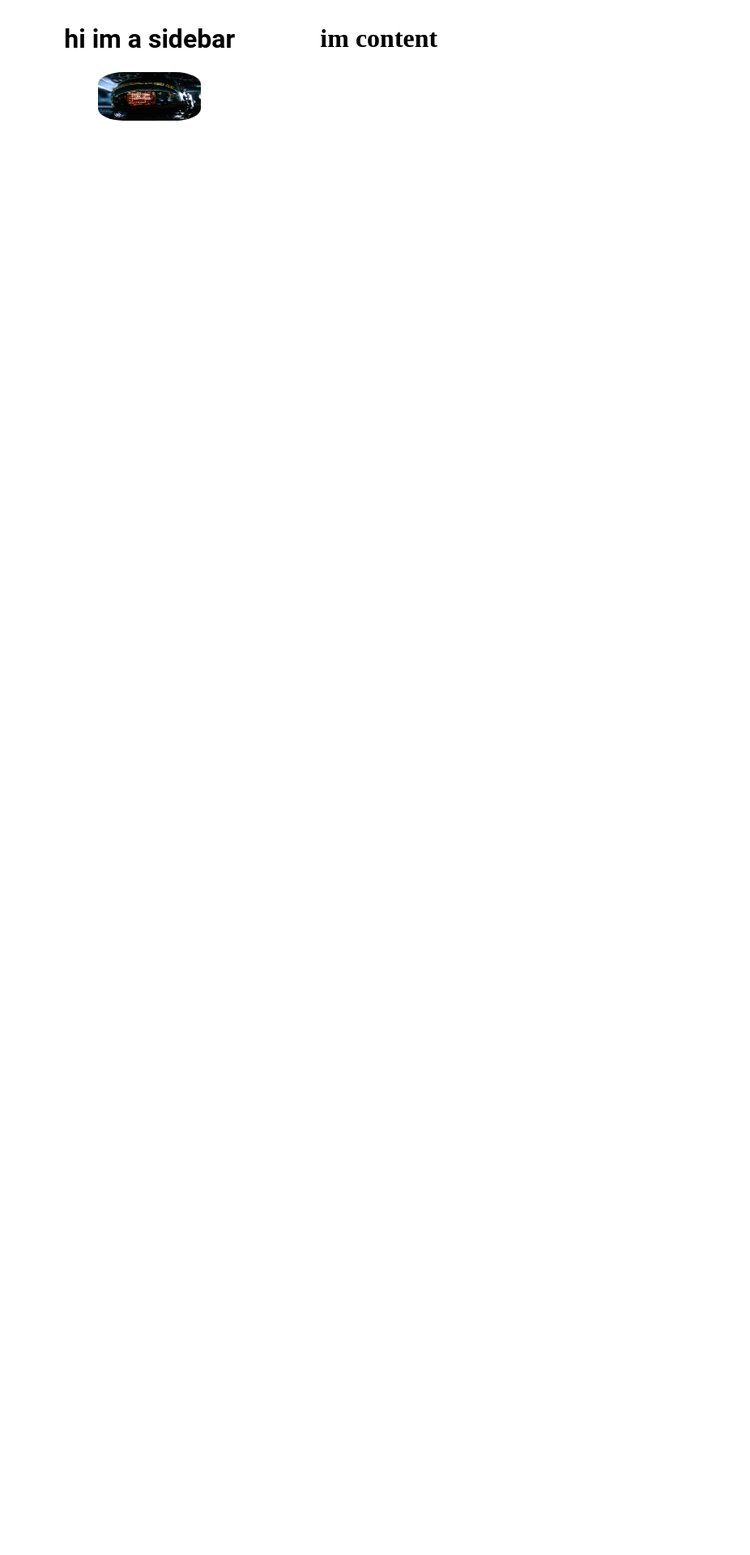
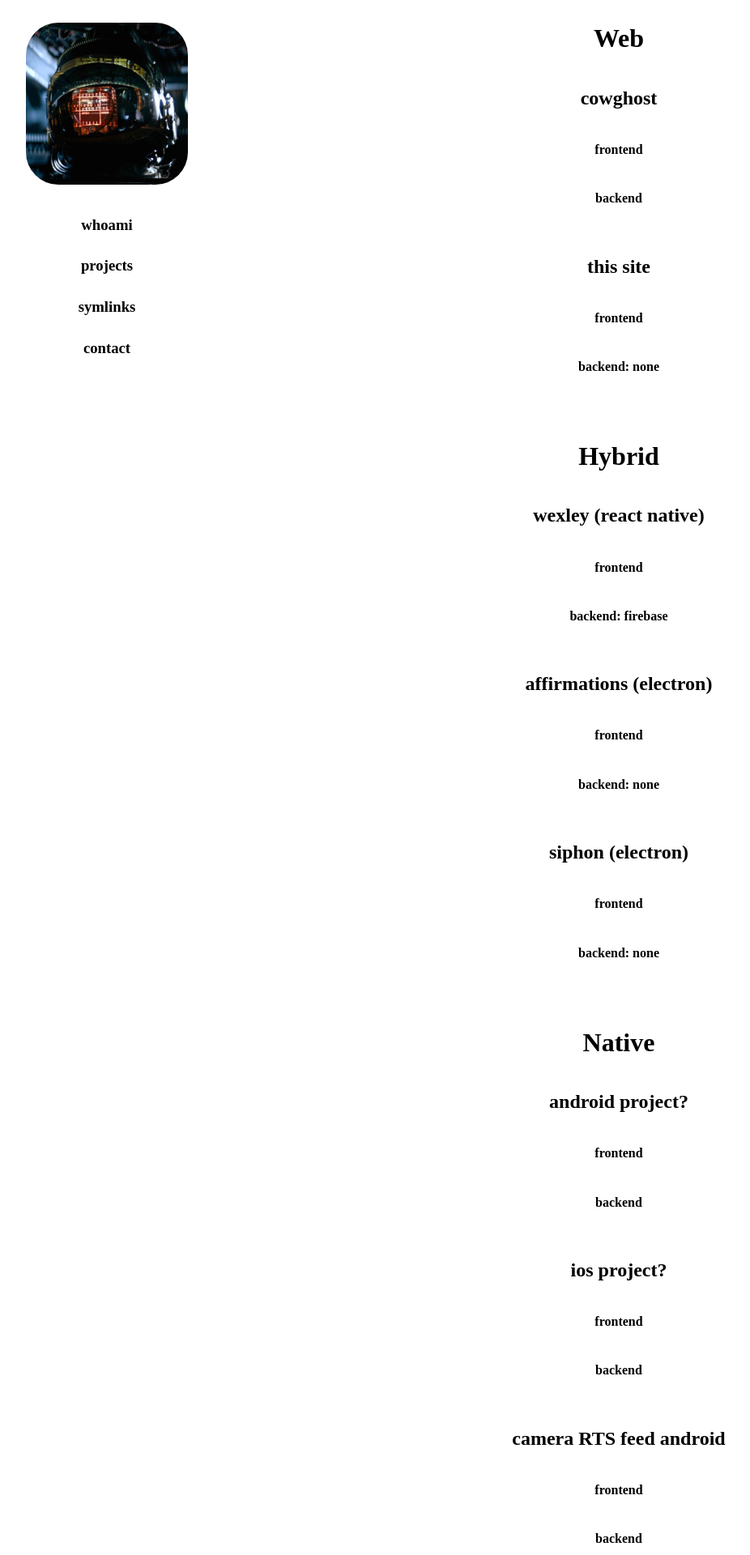
Before and after one commit to L33thaxor118/portfolio, a React app: page / in a window 1280 px wide. Shown: the top 1920 px of the page at 81% size, without its empty margins (34-960 px from the left). Before the commit the page ends 800 px from the top, so only its background shows below. Built offline with nearby package versions, Linux system fonts and the light colour scheme; the HTML template or start-up script is replaced by a standard one.

Commit message:
set milestones

```diff
--- a/src/components/content/Content.jsx
+++ b/src/components/content/Content.jsx
@@ -4,9 +4,75 @@ import styles from './styles.css'
 export default function Content() {
   return (
     <div className={styles.content}>
-      <h1>
-        im content
-      </h1>
+      <h1>Web</h1>
+      <h2>cowghost</h2>
+      <h4>frontend</h4>
+      <h4>backend</h4>
+
+      <h1 className={styles.divider}/>
+
+      <h2>this site</h2>
+      <h4>frontend</h4>
+      <h4>backend: none</h4>
+
+      <h1 className={styles.divider}/>
+      <h1 className={styles.divider}/>
+
+      <h1>Hybrid</h1>
+      <h2>wexley (react native)</h2>
+      <h4>frontend</h4>
+      <h4>backend: firebase</h4>
+
+      <h1 className={styles.divider}/>
+
+      <h2>affirmations (electron)</h2>
+      <h4>frontend</h4>
+      <h4>backend: none</h4>
+
+      <h1 className={styles.divider}/>
+
+      <h2>siphon (electron)</h2>
+      <h4>frontend</h4>
+      <h4>backend: none</h4>
+
+      <h1 className={styles.divider}/>
+      <h1 className={styles.divider}/>
+
+      <h1>Native</h1>
+      <h2>android project?</h2>
+      <h4>frontend</h4>
+      <h4>backend</h4>
+
+      <h1 className={styles.divider}/>
+
+      <h2>ios project?</h2>
+      <h4>frontend</h4>
+      <h4>backend</h4>
+
+      <h1 className={styles.divider}/>
+
+      <h2>camera RTS feed android</h2>
+      <h4>frontend</h4>
+      <h4>backend</h4>
+
+      <h1 className={styles.divider}/>
+      <h1 className={styles.divider}/>
+      <h1 className={styles.divider}/>
+      <h1 className={styles.divider}/>
+      <h1 className={styles.divider}/>
+      <h1 className={styles.divider}/>
+      <h1 className={styles.divider}/>
+      <h1 className={styles.divider}/>
+      <h1 className={styles.divider}/>
+      <h1 className={styles.divider}/>
+
+      <h1>shitty school projects</h1>
+      <h2>illinihub</h2>
+      <h2>textbookexchange</h2>
+      <h2>vacay</h2>
+      <h2>deepcyte</h2>
+      <h2>recycle warrior</h2>
+
     </div>
   )
 }
--- a/src/components/content/styles.css
+++ b/src/components/content/styles.css
@@ -1,5 +1,14 @@
 
 .content {
-  flex: 2;
+  display: flex;
+  flex-direction: column;
+  align-items: center;
+  flex: 3;
   background-color: var(--theme-color-primary);
+  font-family: var(--font-family-title);
 }
+
+.divider {
+  margin-top: 10px;
+  margin-bottom: 10px;
+}
--- a/src/components/sidebar/Sidebar.jsx
+++ b/src/components/sidebar/Sidebar.jsx
@@ -5,8 +5,11 @@ import profileImage from '../../assets/alien.jpeg'
 export default function Sidebar() {
   return (
     <div className={styles.sidebar}>
-      <h1>hi im a sidebar</h1>
       <img className={styles.profileImg} src={profileImage}/>
+      <h3 className={styles.listItemText}>whoami</h3>
+      <h3 className={styles.listItemText}>projects</h3>
+      <h3 className={styles.listItemText}>symlinks</h3>
+      <h3 className={styles.listItemText}>contact</h3>
     </div>
   )
 }
--- a/src/components/sidebar/styles.css
+++ b/src/components/sidebar/styles.css
@@ -1,15 +1,34 @@
-
 .sidebar {
   display: flex;
   flex: 1;
   flex-direction: column;
   align-items: center;
   background-color: var(--theme-color-secondary);
-  font-family: 'Roboto', sans-serif;
+  font-family: var(--font-family-title);
 }
 
-.profileImg {
-  width: 30%;
-  height: 30%;
-  border-radius: 25%;
+.listItemText {
+  margin-bottom: 10px;
 }
+
+.listItemText:hover {
+  cursor: pointer;
+}
+
+@media (min-width: 600px) {
+  .profileImg {
+    width: 200px;
+    height: 200px;
+    border-radius: 25%;
+    padding: 20px;
+  }
+}
+
+@media (max-width: 600px) {
+  .profileImg {
+    width: 100px;
+    height: 100px;
+    border-radius: 25%;
+    padding: 20px;
+  }
+}
```
Also changed, not shown: src/components/content/whoami/whoami.txt (added).
